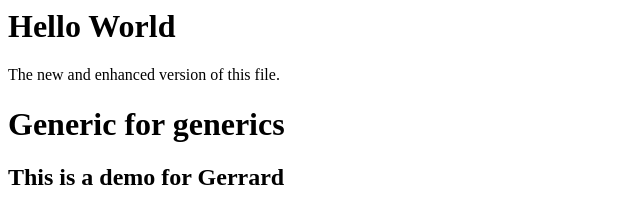
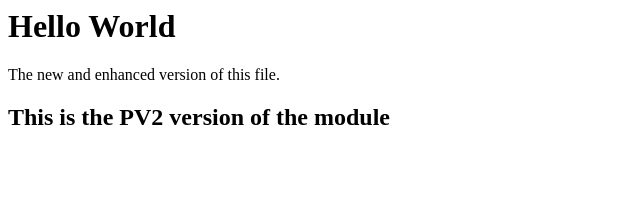
Before and after one commit to gjngeldenhuis/skyscape-simple, a plain HTML site: page files/index.html in a window 1280 px wide. Shown: the whole page, without its empty margins (0-640 px from the left). Drawn offline with Linux system fonts and the light colour scheme.

Commit message:
Creating the PV2 version of the module

```diff
--- a/files/index.html
+++ b/files/index.html
@@ -1,6 +1,5 @@
 <html>
   <h1> Hello World </h1>
 The new and enhanced version of this file.
-  <h1> Generic for generics </h1>
-    <h2> This is a demo for Gerrard </h2>
+  <h2> This is the PV2 version of the module </h2>
 </html>
```
